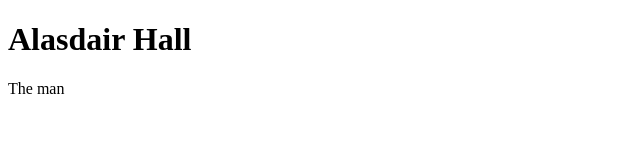
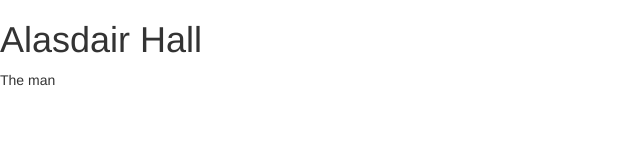
Before and after one commit to alasdairhall/alasdairhall.github.io, a plain HTML site: page index.html in a window 1280 px wide. Shown: the whole page, without its empty margins (0-640 px from the left). Drawn offline with nearby package versions, Linux system fonts and the light colour scheme.

Commit message:
Added bootstrap

```diff
--- a/index.html
+++ b/index.html
@@ -1,7 +1,9 @@
 <!DOCTYPE html>
 <html>
 	<head>
-		<title>Alasdair Hall</title>
+		<title>Alasdair Hall</title
+		<!-- Latest compiled and minified CSS -->
+		<link rel="stylesheet" href="https://maxcdn.bootstrapcdn.com/bootstrap/3.3.7/css/bootstrap.min.css">
 	</head>
 
 	<body>
```
